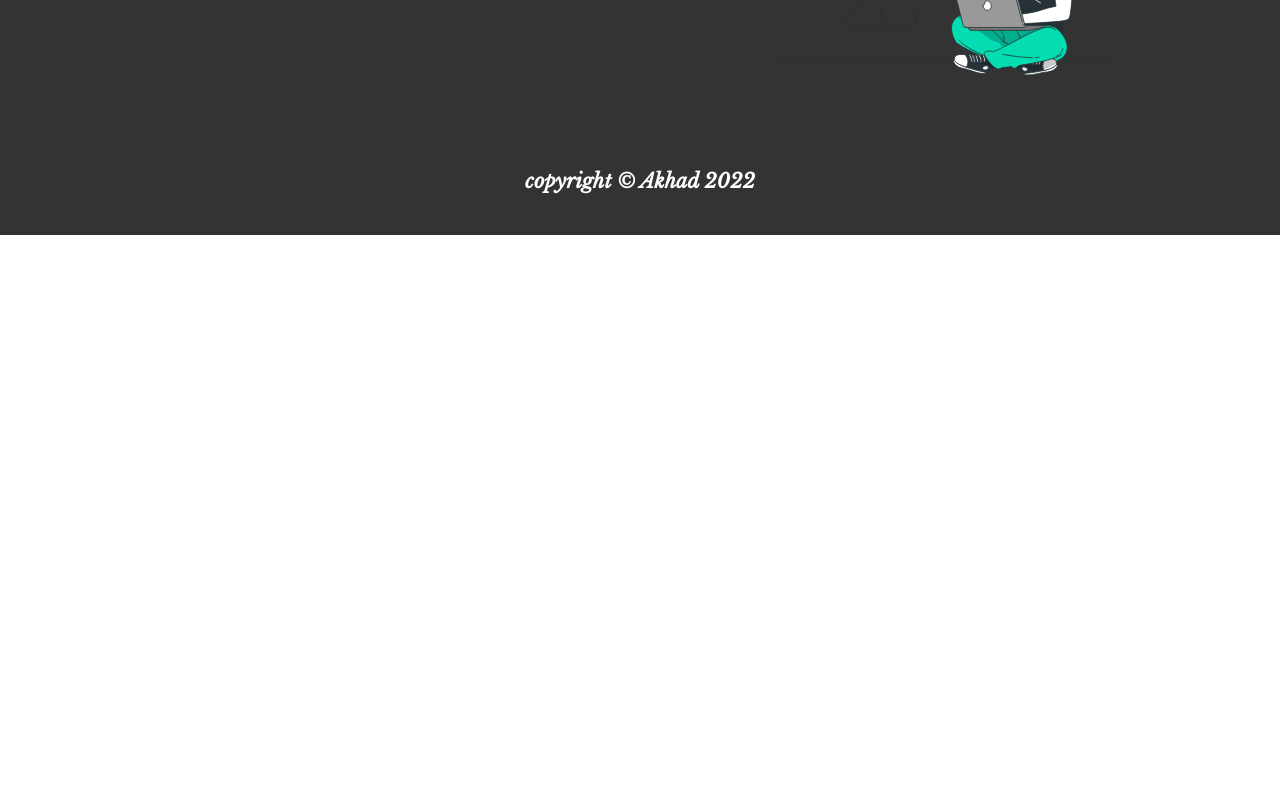
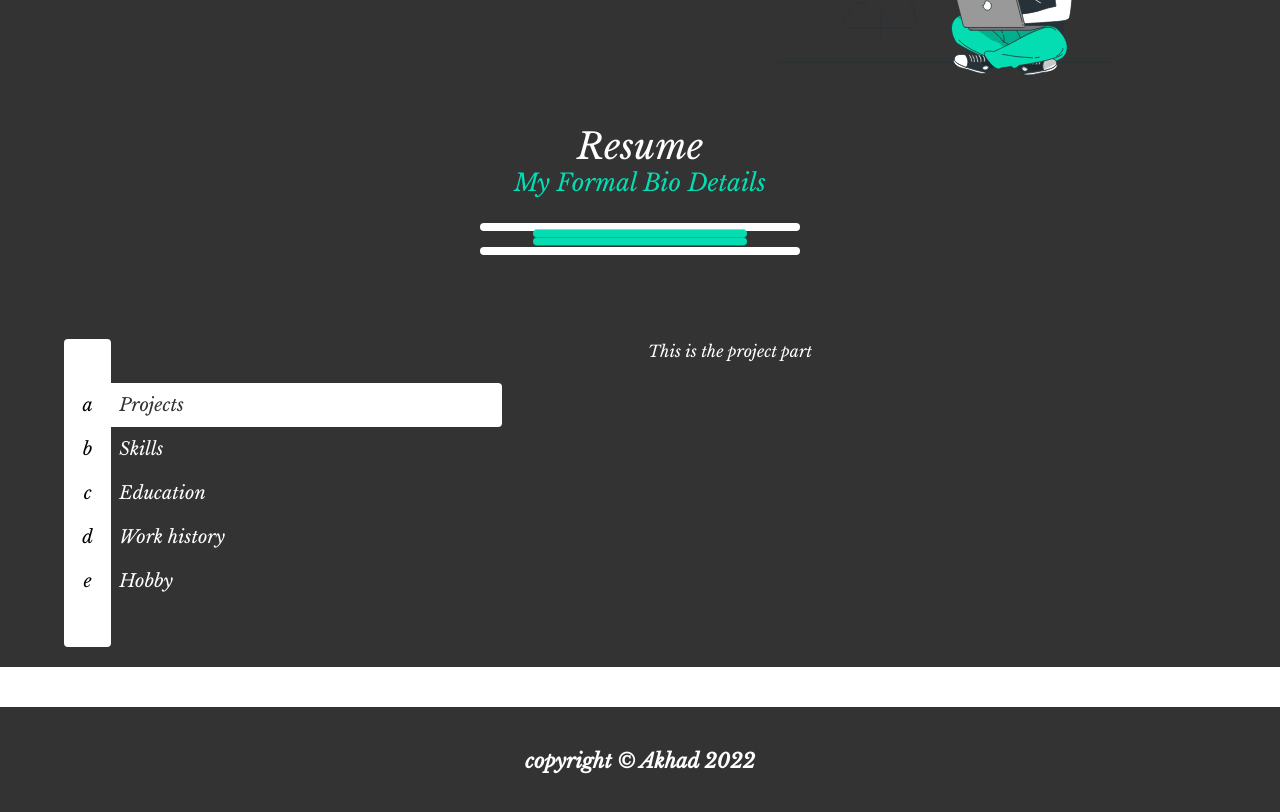
Before and after one commit to abdouakhad/portfolio, a Next.js app: page / in a window 1280 px wide. Shown: the part 980-1792 px from the top of the page. Before the commit the page ends 1215 px from the top, so only its background shows below. Built offline with nearby package versions, Linux system fonts and the light colour scheme.

Commit message:
completed tab part

```diff
--- /dev/null
+++ b/components/cards/Card.js
@@ -0,0 +1,11 @@
+import React from 'react'
+
+const Card = ({ section }) => {
+  return (
+    <div>
+      <div>This is the {section} part</div>
+    </div>
+  )
+}
+
+export default Card
--- /dev/null
+++ b/components/resume.js
@@ -0,0 +1,114 @@
+import React, { useState } from 'react'
+import Card from '../components/cards/Card'
+const ResumePage = () => {
+  const [active, setActive] = useState('project')
+
+  return (
+    <div className='about-page bg-marron  min-h-[400px] text-white'>
+      <div className='title'>
+        <h1 className='text-center text-4xl'>Resume</h1>
+        <p className='text-center text-2xl text-vert mb-6'>
+          My Formal Bio Details
+        </p>
+        <p className='w-3/12 m-auto h-2 bg-white flex relative rounded'></p>
+        <p className='w-2/12 h-2  bg-vert m-auto rounded animate-bounce'></p>
+        <p className='w-2/12 h-2  bg-vert m-auto rounded animate-bounce'></p>
+        <p className='w-3/12 m-auto h-2 bg-white flex relative rounded '></p>
+      </div>
+      <div className='resume py-5 mt-16 lg:px-16 px-8 md:grid md:grid-cols-2 justify-center items-center gap-4 '>
+        <div className='name grid grid-cols-12 text-lg'>
+          <div className='col-span-1  bg-white text-black rounded text-center'>
+            <p className='p-2'> &nbsp;</p>
+            <p className='p-2'>a</p>
+            <p className='p-2'>b</p>
+            <p className='p-2'>c</p>
+            <p className='p-2'>d</p>
+            <p className='p-2'>e</p>
+            <p className='p-2'>&nbsp; </p>
+          </div>
+          <div className='col-span-11 rounded bg-marron'>
+            <p className='p-2'>&nbsp; </p>
+            <p className=' bg-white text-marron rounded-r w-9/12 '>
+              <button
+                onClick={() => setActive('project')}
+                className={`${
+                  active === 'project'
+                    ? 'p-2 block w-full text-left transition transform hover:translate-x-2 duration-500 ease-in-out'
+                    : ' p-2 block w-full text-left transition transform hover:translate-x-2 duration-500 ease-in-out bg-marron text-white'
+                }`}
+              >
+                {' '}
+                Projects
+              </button>
+            </p>
+            <p className=' bg-white text-marron rounded-r w-9/12'>
+              <button
+                onClick={() => setActive('skills')}
+                className={`${
+                  active === 'skills'
+                    ? 'p-2 block w-full text-left transition transform hover:translate-x-2 duration-500 ease-in-out'
+                    : ' p-2 block w-full text-left transition transform hover:translate-x-2 duration-500 ease-in-out bg-marron text-white'
+                }`}
+              >
+                {' '}
+                Skills
+              </button>
+            </p>
+            <p className=' bg-white text-marron rounded-r w-9/12'>
+              <button
+                onClick={() => setActive('education')}
+                className={`${
+                  active === 'education'
+                    ? 'p-2 block w-full text-left transition transform hover:translate-x-2 duration-500 ease-in-out'
+                    : ' p-2 block w-full text-left transition transform hover:translate-x-2 duration-500 ease-in-out bg-marron text-white'
+                }`}
+              >
+                {' '}
+                Education
+              </button>
+            </p>
+
+            <p className=' bg-white text-marron rounded-r w-9/12'>
+              <button
+                onClick={() => setActive('workHistory')}
+                className={`${
+                  active === 'workHistory'
+                    ? 'p-2 block w-full text-left transition transform hover:translate-x-2 duration-500 ease-in-out'
+                    : ' p-2 block w-full text-left transition transform hover:translate-x-2 duration-500 ease-in-out bg-marron text-white'
+                }`}
+              >
+                Work history
+              </button>
+            </p>
+            <p className=' bg-white text-marron rounded-r w-9/12'>
+              <button
+                onClick={() => setActive('hobby')}
+                className={`${
+                  active === 'hobby'
+                    ? 'p-2 block w-full text-left transition transform hover:translate-x-2 duration-500 ease-in-out'
+                    : ' p-2 block w-full text-left transition transform hover:translate-x-2 duration-500 ease-in-out bg-marron text-white'
+                }`}
+              >
+                {' '}
+                Hobby
+              </button>
+            </p>
+            <p className='p-2 w-9/12'>
+              <button> </button>
+              &nbsp;{' '}
+            </p>
+          </div>
+        </div>
+        <div className='property self-start'>
+          {active === 'project' && <Card section='project' />}
+          {active === 'skills' && <Card section='skills' />}
+          {active === 'education' && <Card section='education' />}
+          {active === 'workHistory' && <Card section='WorkHistory' />}
+          {active === 'hobby' && <Card section='hobby' />}
+        </div>
+      </div>
+    </div>
+  )
+}
+
+export default ResumePage
--- a/layout/Footer.js
+++ b/layout/Footer.js
@@ -8,7 +8,7 @@ function getYear() {
 const Footer = () => {
   const year = getYear()
   return (
-    <div className='bg-marron text-xl font-semibold flex items-center justify-center text-white py-10'>
+    <div className='bg-marron text-xl font-semibold flex items-center justify-center text-white py-10 mt-10'>
       <p>copyright © Akhad {year} </p>
     </div>
   )
--- a/pages/index.js
+++ b/pages/index.js
@@ -1,11 +1,13 @@
 import React from 'react'
 import HomePage from '../components/home'
 import AboutPage from '../components/about'
+import ResumePage from '../components/resume'
 const Home = () => {
   return (
     <div className=''>
       <HomePage />
       <AboutPage />
+      <ResumePage />
     </div>
   )
 }
```
Also changed, not shown: components/home.module.css (deleted, +0 -31 lines), data/data.js (added, +106 -0 lines).
